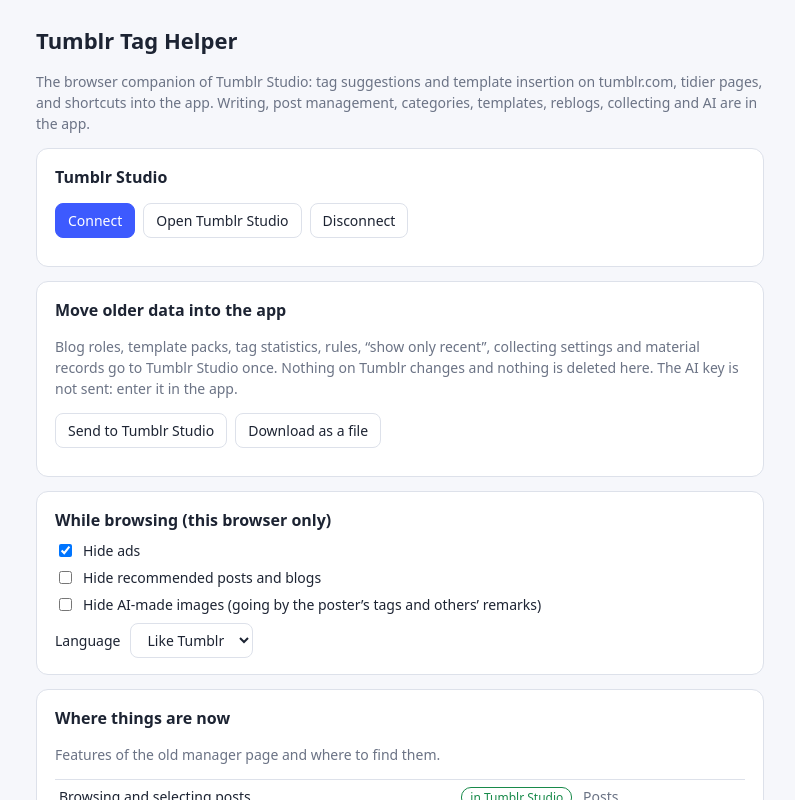
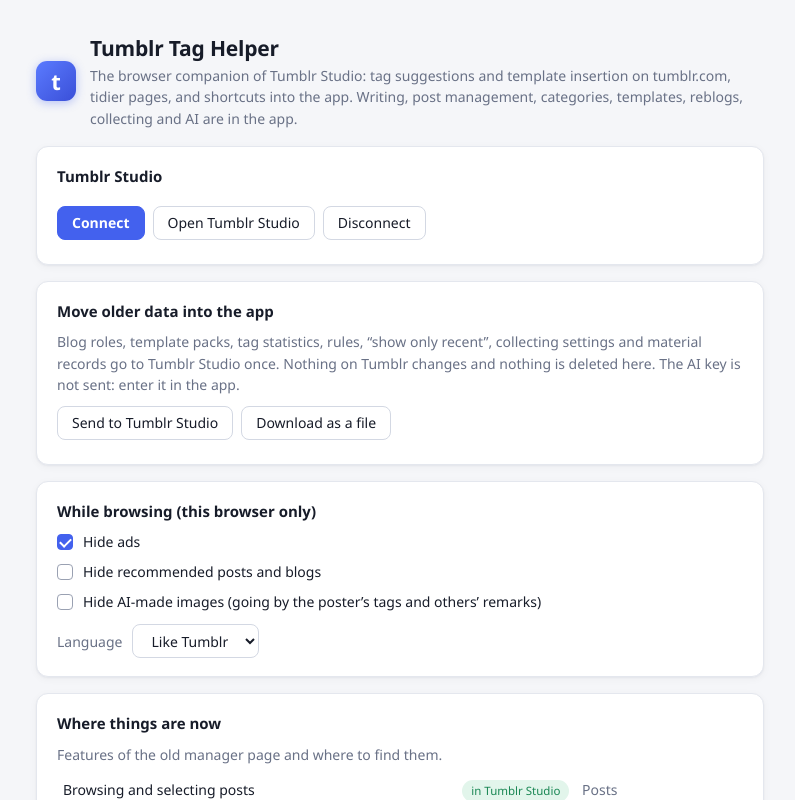
Before and after one commit to lxapgjryzc/tumblr-plugin, a browser extension: page extension/companion.html in a window 1280 px wide. Shown: the top 800 px of the page, without its empty margins (240-1035 px from the left). Drawn offline with Linux system fonts and the light colour scheme.

Commit message:
Companion page and Studio drafts: shared visual language
The extension's companion page uses Studio's colour tokens, controls and
badges; draft cards are shorter; category tables give tags more room.

Co-Authored-By: Claude Opus 5.5 <noreply@anthropic.com>

```diff
--- a/desktop/src/renderer/pages/write.js
+++ b/desktop/src/renderer/pages/write.js
@@ -87,7 +87,7 @@ const WritePage = {
     const drafts = await call('drafts');
     root.replaceChildren(h('header', { class: 'page-head' }, h('h1', {}, t('navWrite')),
       h('div', { class: 'head-actions' }, h('button', { class: 'primary', onclick: () => this.create() }, t('newPost')))),
-      drafts.length ? h('div', { class: 'cards' }, drafts.map(d => h('div', { class: 'pcard', onclick: () => this.open(d.id) },
+      drafts.length ? h('div', { class: 'cards draft-cards' }, drafts.map(d => h('div', { class: 'pcard', onclick: () => this.open(d.id) },
         d.thumb ? h('div', { class: 'thumb' }, h('img', { src: d.thumb })) : h('div', { class: 'thumb text' }, d.title || t('untitled')),
         h('div', { class: 'meta' }, h('div', { class: 'row1' }, h('span', { class: 'blog' }, d.blog ? blogName(d.blog) : '—'), h('span', { class: 'muted' }, fmtTime(d.updated_at))),
           d.status !== 'editing' ? h('span', { class: 'badge warn' }, t('ds_' + d.status)) : null)))) : empty(t('noDrafts'), h('button', { class: 'primary', onclick: () => this.create() }, t('newPost'))));
--- a/extension/companion.css
+++ b/extension/companion.css
@@ -1,24 +1,54 @@
-:root { --bg: #f6f7fb; --panel: #fff; --fg: #1d2433; --muted: #6b7385; --line: #dde1ea; --accent: #3d5afe; --ok: #188a4a; --warn: #b26a00; --bad: #c62828; color-scheme: light; }
-@media (prefers-color-scheme: dark) { :root { --bg: #12151c; --panel: #1b1f29; --fg: #e8ebf2; --muted: #9aa3b5; --line: #2c3240; --accent: #7c93ff; --ok: #4cc38a; --warn: #f0b04a; --bad: #ff7a7a; color-scheme: dark; } }
+/* Same visual language as Tumblr Studio's window (desktop/src/renderer/style.css) */
+:root {
+  --bg: #f5f6f9; --panel: #fff; --fg: #171c29; --muted: #697186; --faint: #9aa1b2; --line: #e4e7ee; --line-strong: #d3d8e3; --soft: #f0f2f7; --hover: #eceff6;
+  --accent: #4361ee; --accent-ink: #3550d4; --accent-soft: #e8ecff; --on-accent: #fff;
+  --ok: #1a8754; --ok-soft: #e2f5eb; --warn: #a96300; --warn-soft: #fff4e0; --bad: #c93838; --bad-soft: #fdeaea;
+  --ring: 0 0 0 3px color-mix(in srgb, var(--accent) 28%, transparent);
+  --shadow: 0 1px 2px rgba(20, 30, 60, .05), 0 2px 8px rgba(20, 30, 60, .04);
+  color-scheme: light;
+}
+@media (prefers-color-scheme: dark) {
+  :root { --bg: #0f131b; --panel: #171c26; --fg: #e7eaf1; --muted: #9aa2b5; --faint: #6c7489; --line: #262d3a; --line-strong: #343c4c; --soft: #1e2430; --hover: #232a37;
+    --accent: #7b96ff; --accent-ink: #9cb0ff; --accent-soft: #222c4d; --on-accent: #0b1020;
+    --ok: #4cc38a; --ok-soft: #142d22; --warn: #f0b04c; --warn-soft: #33270f; --bad: #ff7b7b; --bad-soft: #3a1a1c; --shadow: none; color-scheme: dark; }
+}
 * { box-sizing: border-box; }
-body { margin: 0; background: var(--bg); color: var(--fg); font: 14px/1.5 system-ui, "Segoe UI", "Microsoft YaHei", sans-serif; }
-main { max-width: 760px; margin: 0 auto; padding: 24px 16px 48px; }
-h1 { font-size: 22px; margin: 0 0 4px; }
-h2 { font-size: 16px; margin: 0 0 8px; }
-.card { background: var(--panel); border: 1px solid var(--line); border-radius: 12px; padding: 16px 18px; margin-top: 14px; }
+body { margin: 0; background: var(--bg); color: var(--fg); font: 14px/1.55 "Segoe UI Variable Text", "Segoe UI", "Microsoft YaHei UI", "PingFang SC", system-ui, sans-serif; -webkit-font-smoothing: antialiased; }
+main { max-width: 760px; margin: 0 auto; padding: 32px 16px 56px; }
+header { display: grid; grid-template-columns: auto 1fr; column-gap: 14px; align-items: center; }
+header::before { content: "t"; grid-row: span 2; width: 40px; height: 40px; border-radius: 11px; display: grid; place-items: center; color: #fff; font-weight: 800; font-size: 22px;
+  background: linear-gradient(135deg, #5b7bff, #3a4fd8); box-shadow: 0 2px 10px rgba(67, 97, 238, .35); }
+h1 { font-size: 21px; margin: 0; font-weight: 650; letter-spacing: -.2px; }
+header p { margin: 0; }
+h2 { font-size: 15px; margin: 0 0 8px; font-weight: 640; }
+p { margin: 6px 0; }
+a { color: var(--accent); text-decoration: none; } a:hover { text-decoration: underline; }
+.card { background: var(--panel); border: 1px solid var(--line); border-radius: 12px; padding: 18px 20px; margin-top: 16px; box-shadow: var(--shadow); }
 .muted { color: var(--muted); }
-.small { font-size: 12px; }
-.row { display: flex; flex-wrap: wrap; gap: 8px; margin: 8px 0; }
-button, select { font: inherit; color: var(--fg); background: var(--panel); border: 1px solid var(--line); border-radius: 8px; padding: 6px 12px; cursor: pointer; }
-button.pri { background: var(--accent); border-color: var(--accent); color: #fff; }
-button:disabled { opacity: .5; cursor: default; }
-.check { display: flex; gap: 8px; align-items: center; margin: 6px 0; }
-.field { display: flex; gap: 10px; align-items: center; margin-top: 8px; }
-.conn { font-weight: 600; }
+.small { font-size: 12.5px; }
+.row { display: flex; flex-wrap: wrap; gap: 8px; margin: 10px 0 6px; }
+button, select { font: inherit; color: var(--fg); background: var(--panel); border: 1px solid var(--line-strong); border-radius: 8px; min-height: 34px; padding: 5px 14px; cursor: pointer; transition: background .12s, border-color .12s; }
+button:hover:not(:disabled) { background: var(--hover); }
+button.pri { background: var(--accent); border-color: var(--accent); color: var(--on-accent); font-weight: 600; }
+button.pri:hover:not(:disabled) { background: var(--accent-ink); border-color: var(--accent-ink); }
+button:disabled { opacity: .45; cursor: default; }
+button:focus-visible, select:focus-visible, input:focus-visible { outline: none; box-shadow: var(--ring); }
+input[type=checkbox] { appearance: none; -webkit-appearance: none; flex: none; width: 16px; height: 16px; margin: 0; border: 1.5px solid var(--faint); border-radius: 4px; background: var(--panel);
+  display: inline-grid; place-content: center; cursor: pointer; transition: background .12s, border-color .12s; }
+input[type=checkbox]:hover { border-color: var(--accent); }
+input[type=checkbox]:checked { background: var(--accent); border-color: var(--accent); }
+input[type=checkbox]:checked::after { content: ""; width: 9px; height: 5px; border: solid var(--on-accent); border-width: 0 0 2px 2px; transform: translateY(-1px) rotate(-45deg); }
+.check { display: flex; gap: 10px; align-items: center; margin: 8px 0; cursor: pointer; }
+.field { display: flex; gap: 10px; align-items: center; margin-top: 12px; }
+.field > span { color: var(--muted); }
+.conn { font-weight: 600; display: flex; align-items: center; gap: 8px; }
+.conn::before { content: ""; width: 8px; height: 8px; border-radius: 50%; background: currentColor; flex: none; }
 .conn.ok { color: var(--ok); } .conn.warn { color: var(--warn); } .conn.off { color: var(--muted); }
-.table { width: 100%; border-collapse: collapse; }
-.table td { padding: 6px 4px; border-top: 1px solid var(--line); vertical-align: top; }
-.badge { font-size: 12px; border-radius: 10px; padding: 1px 8px; border: 1px solid var(--line); white-space: nowrap; }
-.badge.wStudio { color: var(--ok); border-color: var(--ok); } .badge.wPending { color: var(--warn); border-color: var(--warn); }
-.badge.wRetired { color: var(--muted); } .badge.wBrowser { color: var(--accent); border-color: var(--accent); }
-.banner { background: var(--panel); border: 1px solid var(--warn); border-radius: 8px; padding: 8px 12px; }
+.table { width: 100%; border-collapse: collapse; margin-top: 6px; }
+.table td { padding: 8px 6px; border-top: 1px solid var(--line); vertical-align: top; }
+.table tr:first-child td { border-top: 0; }
+.badge { display: inline-block; font-size: 11.5px; font-weight: 550; border-radius: 99px; padding: 1px 9px; background: var(--soft); color: var(--muted); white-space: nowrap; line-height: 1.7; }
+.badge.wStudio { background: var(--ok-soft); color: var(--ok); } .badge.wPending { background: var(--warn-soft); color: var(--warn); }
+.badge.wRetired { background: var(--soft); color: var(--muted); } .badge.wBrowser { background: var(--accent-soft); color: var(--accent); }
+.banner { background: var(--warn-soft); color: var(--warn); border: 1px solid color-mix(in srgb, var(--warn) 25%, transparent); border-radius: 10px; padding: 10px 14px; }
+.conn:empty::before { display: none; }
```
Also changed, not shown: desktop/src/renderer/style.css (+8 -2 lines).
